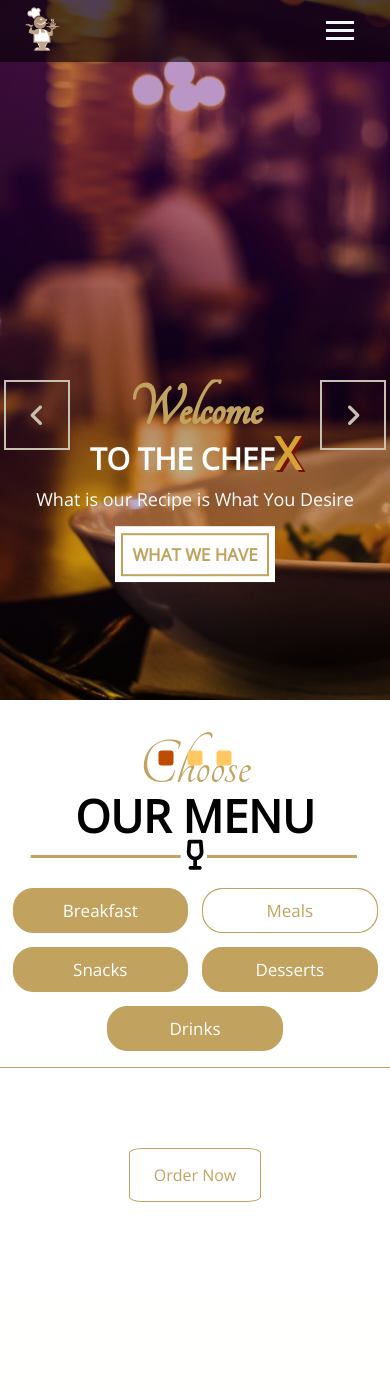
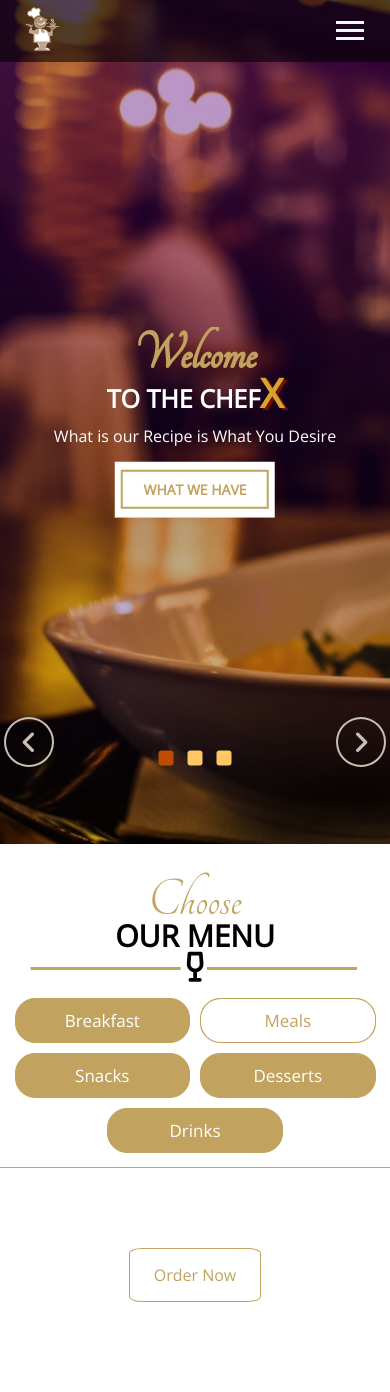
Before and after one commit to YEASIN49/ChefX, a PHP site: page / in a window 390 px wide. Before the commit the page ends 1202 px from the top, so only its background shows below. Run offline with PHP 8.4, Linux system fonts and the light colour scheme; data that the repository does not hold is empty; some libraries are stand-ins or nearby versions.

Commit message:
nav,hero,menu responsiveness done

```diff
--- a/css/animation.css
+++ b/css/animation.css
@@ -1,32 +1,35 @@
-
 /*///// Hero slider fade animation //////*/
 @-moz-keyframes fade {
   from {
     /*  opacity: 0;*/
-        background:rgb(201, 195, 180);
+    background: rgb(201, 195, 180);
   }
   to {
     /*opacity: .5*/
-         background:linear-gradient(rgba(106, 6, 136, 0),rgba(43, 3, 66, 0),rgba(24, 15, 0, 0));
-
+    background: linear-gradient(
+      rgba(106, 6, 136, 0),
+      rgba(43, 3, 66, 0),
+      rgba(24, 15, 0, 0)
+    );
   }
-
-
 }
 
 @-webkit-keyframes fade {
   from {
     /*  opacity: 0;*/
-        background:rgb(201, 195, 180);
+    background: rgb(201, 195, 180);
   }
   to {
     /*opacity: .5*/
-        background:linear-gradient(rgba(106, 6, 136, 0),rgba(43, 3, 66, 0),rgba(24, 15, 0, 0));
-
+    background: linear-gradient(
+      rgba(106, 6, 136, 0),
+      rgba(43, 3, 66, 0),
+      rgba(24, 15, 0, 0)
+    );
   }
 }
 
-  @keyframes fadeIn{
+@keyframes fadeIn {
   from {
     margin-left: 2000px;
   }
@@ -38,25 +41,36 @@
 @keyframes fade {
   from {
     /*  opacity: 0;*/
-        background:rgb(201, 195, 180);
+    background: rgb(201, 195, 180);
   }
   to {
     /*opacity: .5*/
-         background:linear-gradient(rgba(106, 6, 136, 0),rgba(43, 3, 66, 0),rgba(24, 15, 0, 0));
-
+    background: linear-gradient(
+      rgba(106, 6, 136, 0),
+      rgba(43, 3, 66, 0),
+      rgba(24, 15, 0, 0)
+    );
   }
 }
-
 
 /*///// Hero slider welcome text  animation //////*/
 
 @keyframes slideFromLeft {
-    0% {margin-right: 2000px;}
-    40% {margin-right: -200px;}
-    65% {margin-right: 100px;}
-    75% {margin-right: 50px;}
-    100% {margin-right: 0px;}
-
+  0% {
+    transform: translateX(-150vw);
+  }
+  40% {
+    transform: translateX(10vw);
+  }
+  65% {
+    transform: translateX(-3vw);
+  }
+  75% {
+    transform: translateX(2vw);
+  }
+  100% {
+    transform: translateX(0);
+  }
 }
 
 /*
@@ -94,30 +108,29 @@
    }
 }   */
 
-@keyframes rotateY{
-    0%{
+@keyframes rotateY {
+  0% {
     transform: rotateY(0deg);
   }
-    100%{
+  100% {
     transform: rotateY(360deg);
   }
 }
-@keyframes rotateX{
-    0%{
+@keyframes rotateX {
+  0% {
     transform: rotateX(0deg);
   }
-    100%{
+  100% {
     transform: rotateX(360deg);
   }
 }
-@keyframes rotateZ{
-    0%{
+@keyframes rotateZ {
+  0% {
     transform: rotateZ(0deg);
   }
-    100%{
+  100% {
     transform: rotateZ(360deg);
   }
 }
 
-
 /******* menu animation ********/
--- a/css/style.css
+++ b/css/style.css
@@ -244,10 +244,28 @@ ul {
   /* .hideable-nav {
     display: none;
   } */
+  .signInToggler {
+    display: none;
+  }
+  .userIconContent {
+    display: block;
+    font-size: 14px;
+    background: none;
+    /* /* display: none; */
+    position: static;
+    border: none;
+    border-top: 1px solid rgba(255, 234, 48, 0.521);
+    /* right: 5%; */
+    /* margin-top: 10px; */
+    padding-top: 15px;
+    /* width: 120px; */
+    /* border: 1px solid rgba(255, 234, 48, 0.521); */
+    border-radius: 0;
+  }
   .burgerpng {
     display: block;
     margin: auto 0;
-    width: 80px;
+    width: 60px;
     padding: 10px;
   }
 }
@@ -281,7 +299,7 @@ ul {
 .topHeader {
   width: 100vw;
   max-width: 100%;
-  height: 700px;
+  height: 100vh;
 }
 
 .banner {
@@ -300,7 +318,7 @@ ul {
 .banner img {
   z-index: -99;
   width: 100%;
-  height: 700px;
+  height: 100vh;
   object-fit: cover;
   -o-object-fit: cover;
   object-position: top;
@@ -314,15 +332,20 @@ ul {
   -webkit-animation-duration: 1.5s;
   animation-name: fade;
   animation-duration: 1.5s;
-  height: 700px;
+  height: 100vh;
+  overflow: hidden;
 }
 
 .heroContent {
   /*background-color : rgba(22, 22, 34, 0.548);
  */
 
-  position: relative;
-  transform: translate(0, -160%);
+  position: absolute;
+  /* transform: translate(0, -160%); */
+  top: 50%;
+  left: 50%;
+  transform: translate(-50%, -50%);
+
   overflow: hidden; /* must be used if margin-right:-200px is used in slideFromLeft animation */
 }
 
@@ -332,6 +355,7 @@ ul {
   animation-fill-mode: backwards;
   animation-duration: 1s;
   animation-timing-function: ease-out;
+  overflow-x: hidden;
 }
 
 .heroHeader {
@@ -340,7 +364,7 @@ ul {
     left: 50%;
     transform: translateX(-55%); */
   text-align: center;
-  font-size: 100px;
+  font-size: 90px;
   color: #c1a35f;
   font-family: "Tangerine", cursive;
   overflow: hidden;
@@ -349,8 +373,9 @@ ul {
   /* position: absolute;
     top: 42%;
     left: 32%; */
+  width: 90vw;
   text-align: center;
-  font-size: 80px;
+  font-size: 60px;
   word-spacing: 0.001em;
   font-family: "Open Sans", sans-serif;
   color: rgb(255, 255, 255);
@@ -388,7 +413,7 @@ ul {
   font-family: "Open Sans", sans-serif;
   text-align: center;
   color: white;
-  font-size: 22px;
+  font-size: 18px;
   margin: 15px;
 }
 .btn {
@@ -401,7 +426,7 @@ ul {
 .btnP {
   display: block;
   text-align: center;
-  font-size: 17px;
+  font-size: 15px;
   font-weight: bold;
   border: 2px solid #c1a35f;
   width: 144px;
@@ -419,7 +444,7 @@ ul {
 .btnP:hover {
   border-color: #cfa135;
   width: 156px;
-  padding: 14px 0;
+  padding: 16px 0;
   color: white;
   background: #c1a35f;
 }
@@ -478,17 +503,69 @@ ul {
 *
 *********************** */
 @media only screen and (max-width: 768px) {
+  .heroContent {
+    /* transform: translateY(-220%); */
+  }
   .heroHeader {
-    font-size: 60px;
+    font-size: 15vw;
   }
   .alterColor {
-    font-size: 30px;
+    font-size: 7vw;
   }
   .alterColor span {
-    font-size: 45px;
+    font-size: 11vw;
   }
   .heroP {
-    font-size: 18px;
+    font-size: 16px;
+  }
+  .heroBtn {
+    /* margin-top: 55px; */
+  }
+  .btnP {
+    font-size: 15px;
+  }
+  .prevBtn,
+  .nextBtn {
+    padding: 5px 15px;
+    top: 85vh;
+    border-radius: 50%;
+  }
+}
+/* ******************
+*
+*
+*   Header max 768px ends ! max 576px starts
+*
+*
+******************** */
+@media only screen and (max-width: 576px) {
+  .heroContent {
+    /* top: -15%; */
+  }
+  .heroHeader {
+    font-size: 55px;
+  }
+  .alterColor {
+    font-size: 25px;
+    width: 95vw;
+  }
+  .alterColor span {
+    font-size: 40px;
+  }
+  .heroP {
+    font-size: 16px;
+  }
+  .heroBtn {
+    /* margin-top: 55px; */
+  }
+  .btnP {
+    font-size: 14px;
+  }
+  .prevBtn,
+  .nextBtn {
+    padding: 5px 15px;
+    top: 85vh;
+    border-radius: 50%;
   }
 }
 /* ********************
@@ -716,6 +793,12 @@ ul {
 ******************** */
 
 @media only screen and (max-width: 576px) {
+  .menuHeader > h1 > span {
+    font-size: 55px;
+  }
+  .menuHeader h1 {
+    font-size: 30px;
+  }
   .menuHeader .underline::after {
     /* margin: 15px 18px 0 0; */
     transform: translateX(-109.6%);
@@ -727,7 +810,7 @@ ul {
     margin-bottom: 10px;
   }
   .tablinks {
-    margin: 7px;
+    margin: 5px;
     width: 45%;
     border-bottom: 0.5px solid #c1a35f;
     border-radius: 20px;
@@ -746,6 +829,13 @@ ul {
     width: 125px;
   }
 }
+/* **********************
+*
+*
+*
+*
+*
+**************************** */
 
 /*All Menu Items Ends Here howver Admin menuUpdator remains below*/
 /* ***
--- a/includes/menu.php
+++ b/includes/menu.php
@@ -2,7 +2,7 @@
 <div class="menuContainer" id="menuSection">
     <div class="menuWrapper">
         <div class="menuHeader">
-            <h1><span>Choose</span><br class="abc"> OUR MENU <br><i class="fas fa-wine-glass-alt"></i><span class="underline"></span></h1>
+            <h1><span>Choose</span><br> OUR MENU <br><i class="fas fa-wine-glass-alt"></i><span class="underline"></span></h1>
         </div> <!--menuHeader ends here-->
         <div  class="buttonContainer">
           <ul>
```
Also changed, not shown: includes/header.php (+4 -4 lines). Lines whose indentation alone changed are shown as unchanged.
